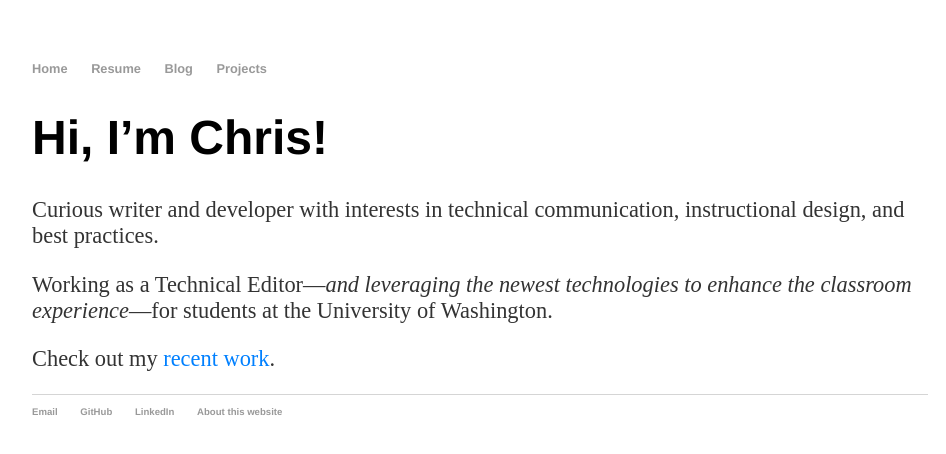
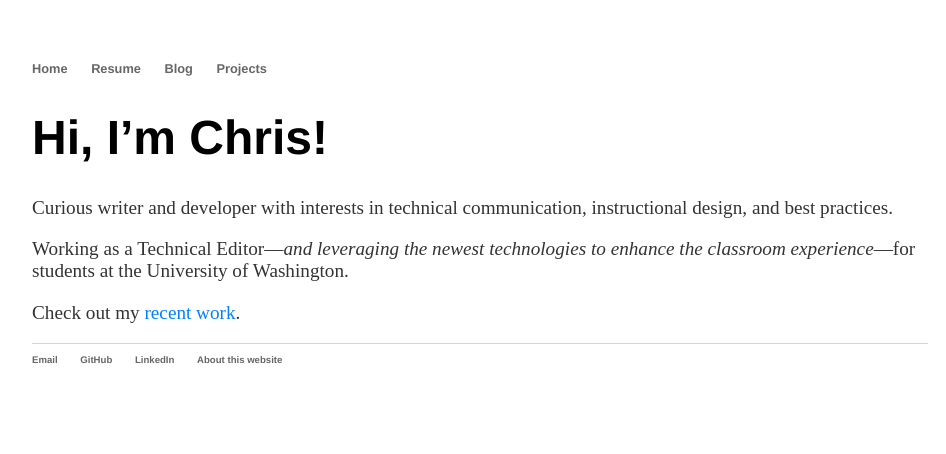
Before and after one commit to chriso23/chriso23.github.io, a Jekyll site: the page built from index.md, in a window 1280 px wide. Shown: the top 454 px of the page, without its empty margins (160-1106 px from the left). Built offline with Jekyll 4.4.1, drawn with Linux system fonts in a browser that asks for light colours.

Commit message:
Update main.css

```diff
--- a/css/main.css
+++ b/css/main.css
@@ -1,11 +1,11 @@
 body { margin: 60px auto; width: 70%; }
 
-p { font-size: 1.4em; color: #333; }
+p { font-size: 1.2em; color: #333; }
 a { text-decoration: none; color: #0080ff; }
 a:hover { text-decoration: underline; }
 
-ul { font-size: 1.4em; line-height: 1.4em; color: #333; }
-ul p { font-size: 1.4em; line-height: 1.4em; color: #333; }
+ul { font-size: 1.2em; line-height: 1.4em; color: #333; }
+ul p { font-size: 1.2em; line-height: 1.4em; color: #333; }
 
 
 h1, h2, h3, h4 { font-family: 'Helvetica', 'Arial', 'Sans-Serif'; }
@@ -16,7 +16,7 @@ h4 { font-size: 1.9em; }
 
 nav ul, footer ul { font-size: 1em; font-family: 'Helvetica', 'Arial', 'Sans-Serif'; padding: 0px; list-style: none; font-weight: bold; }
 nav ul li, footer ul li { display: inline; margin-right: 20px; }
-nav ul li a, footer ul li a { color: #999; }
+nav ul li a, footer ul li a { color: #666; }
 
 /* nav and footer **/
 nav {font-size: 0.8em}
```
